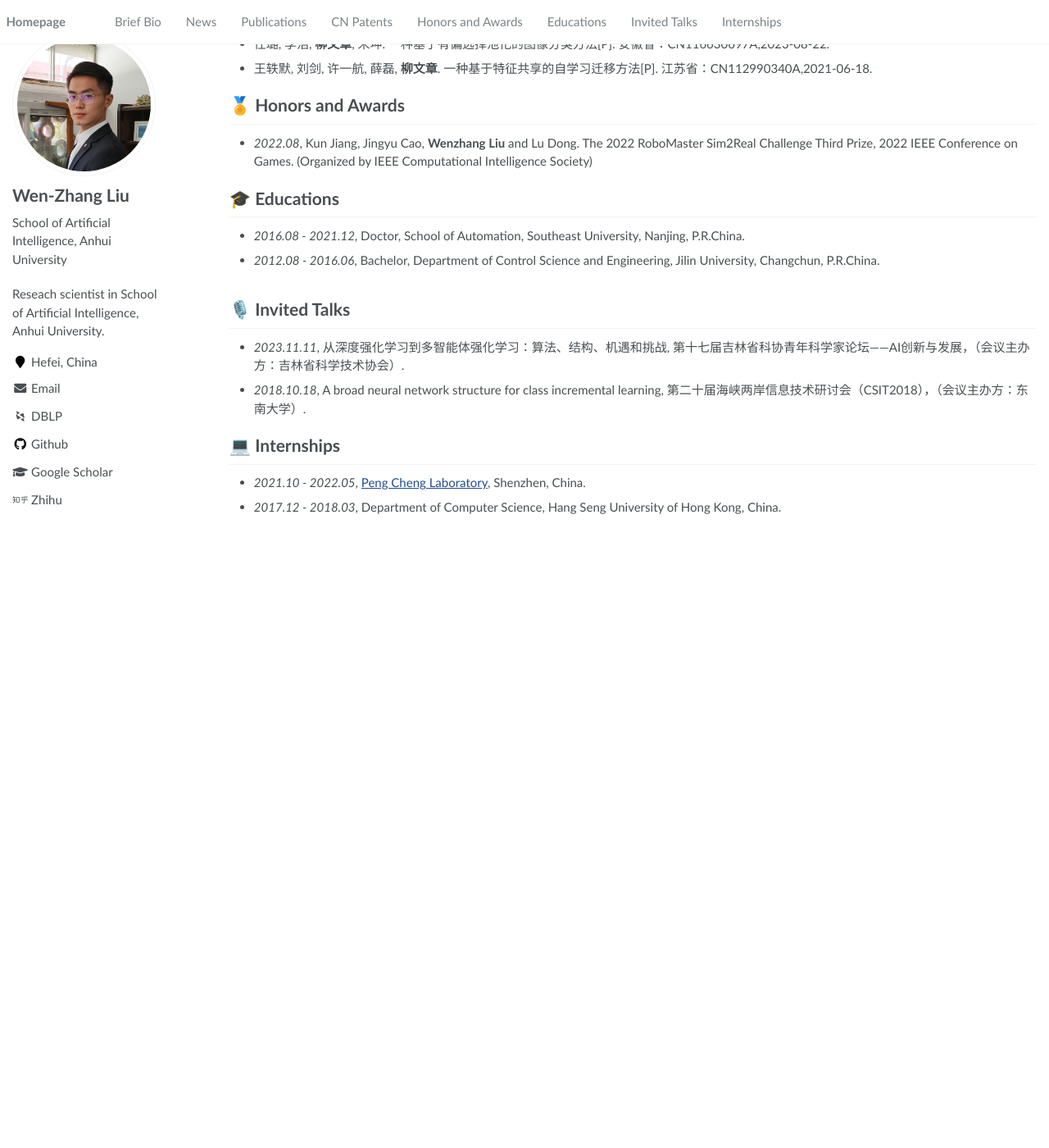
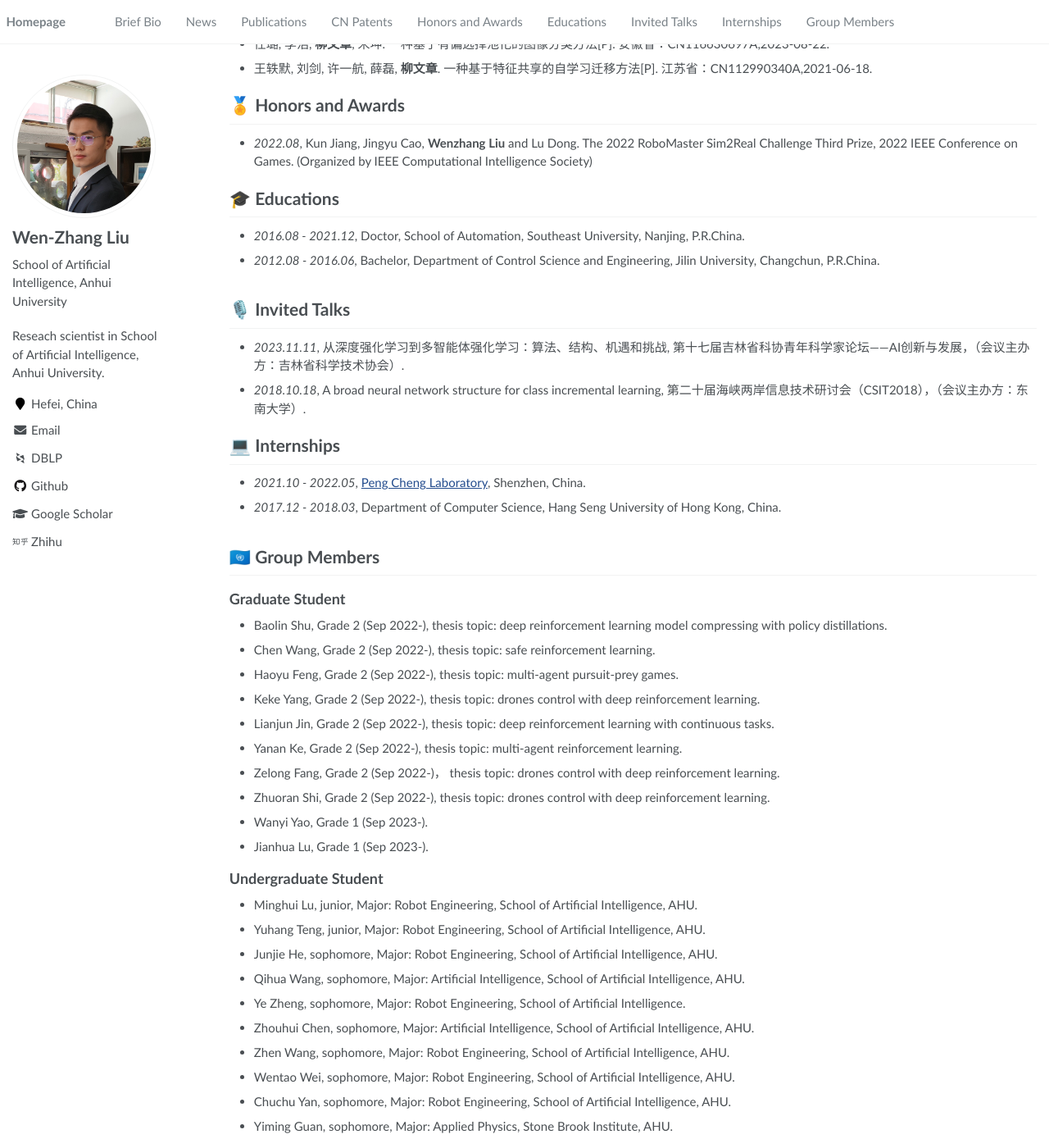
Before and after one commit to wenzhangliu/wenzhangliu.github.io, a Jekyll site: the page built from _pages/about.md, in a window 1280 px wide and 1400 px high, scrolled down 1035 px. Shown: the whole window at 82% size. Built offline with Jekyll 4.4.1, drawn with Linux system fonts in a browser that asks for light colours; some web fonts are replaced; before the commit the page ends 1680 px from its top, so only the background shows below that.

Commit message:
group members

```diff
--- a/_data/navigation.yml
+++ b/_data/navigation.yml
@@ -23,3 +23,6 @@ main:
 
   - title: "Internships"
     url: "/#-internships"
+
+  - title: "Group Members"
+    url: "/#group-members"
--- a/_pages/about.md
+++ b/_pages/about.md
@@ -33,3 +33,6 @@ redirect_from:
 {% include_relative sources/invited_talks.md %}
 
 {% include_relative sources/internships.md %}
+
+<span class='anchor' id='group-members'></span>
+{% include_relative sources/group_members.md %}
--- /dev/null
+++ b/_pages/sources/group_members.md
@@ -0,0 +1,38 @@
+# 🇺🇳 Group Members
+
+## Graduate Student
+
+- Baolin Shu, Grade 2 (Sep 2022-), thesis topic: deep reinforcement learning model compressing with policy distillations.
+
+- Chen Wang, Grade 2 (Sep 2022-), thesis topic: safe reinforcement learning.
+
+- Haoyu Feng, Grade 2 (Sep 2022-), thesis topic: multi-agent pursuit-prey games.
+
+- Keke Yang, Grade 2 (Sep 2022-), thesis topic: drones control with deep reinforcement learning.
+
+- Lianjun Jin, Grade 2 (Sep 2022-), thesis topic: deep reinforcement learning with continuous tasks.
+
+- Yanan Ke, Grade 2 (Sep 2022-), thesis topic: multi-agent reinforcement learning.
+
+- Zelong Fang, Grade 2 (Sep 2022-)， thesis topic: drones control with deep reinforcement learning.
+
+- Zhuoran Shi, Grade 2 (Sep 2022-), thesis topic: drones control with deep reinforcement learning.
+
+- Wanyi Yao, Grade 1 (Sep 2023-).
+
+- Jianhua Lu, Grade 1 (Sep 2023-).
+
+## Undergraduate Student
+
+<!-- From freshman, sophomore, junior, to senior. -->
+
+- Minghui Lu, junior, Major: Robot Engineering, School of Artificial Intelligence, AHU.
+- Yuhang Teng, junior, Major: Robot Engineering, School of Artificial Intelligence, AHU.
+- Junjie He, sophomore, Major: Robot Engineering, School of Artificial Intelligence, AHU.
+- Qihua Wang, sophomore, Major: Artificial Intelligence, School of Artificial Intelligence, AHU.
+- Ye Zheng, sophomore, Major: Robot Engineering, School of Artificial Intelligence.
+- Zhouhui Chen, sophomore, Major: Artificial Intelligence, School of Artificial Intelligence, AHU.
+- Zhen Wang, sophomore, Major: Robot Engineering, School of Artificial Intelligence, AHU.
+- Wentao Wei, sophomore, Major: Robot Engineering, School of Artificial Intelligence, AHU.
+- Chuchu Yan, sophomore, Major: Robot Engineering, School of Artificial Intelligence, AHU.
+- Yiming Guan, sophomore, Major: Applied Physics, Stone Brook Institute, AHU.
```
